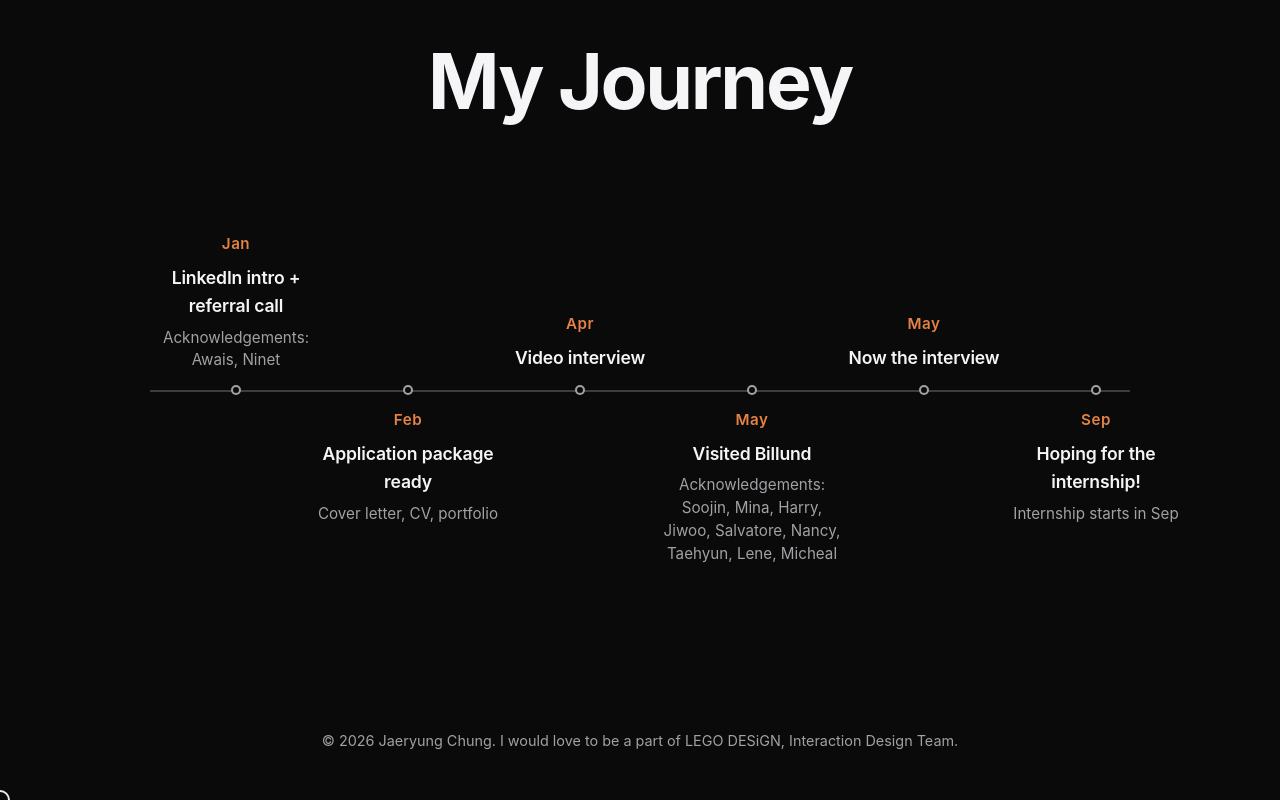
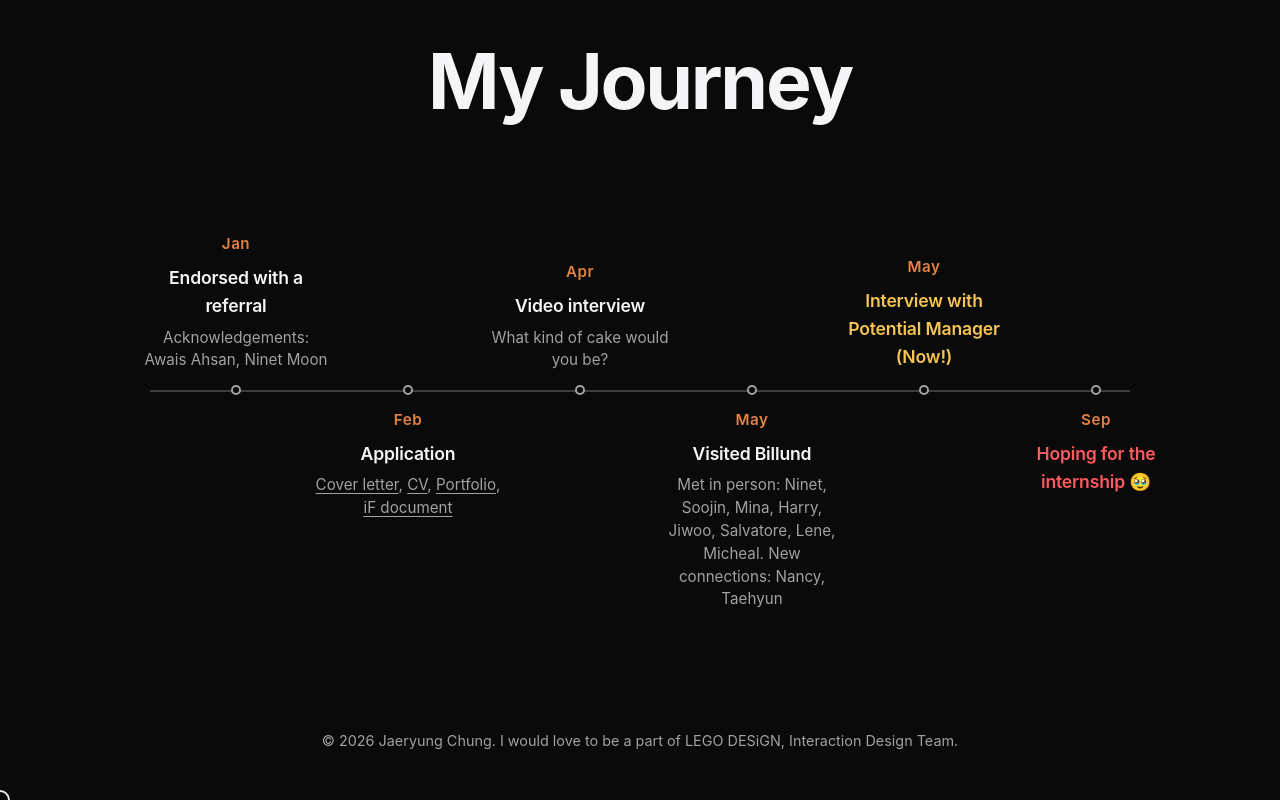
Before and after one commit to why-lego-should-hire-jaeryung/why-lego-should-hire-jaeryung.github.io, a website: page index.html in a window 1280 px wide. Shown: the part 6415-7215 px from the top of the page. Drawn offline with Linux system fonts and the light colour scheme; some packages are replaced by stand-ins of ours; a script that the page names is missing.

Commit message:
journey 2

```diff
--- a/index.html
+++ b/index.html
@@ -248,8 +248,8 @@
                 <div class="timeline-item fade-in">
                     <div class="timeline-card">
                         <div class="timeline-date">Jan</div>
-                        <div class="timeline-title">LinkedIn intro + referral call</div>
-                        <div class="timeline-description">Acknowledgements: Awais, Ninet</div>
+                        <div class="timeline-title">Endorsed with a referral</div>
+                        <div class="timeline-description">Acknowledgements: Awais Ahsan, Ninet Moon</div>
                     </div>
                     <div class="timeline-marker"></div>
                 </div>
@@ -257,8 +257,13 @@
                 <div class="timeline-item fade-in">
                     <div class="timeline-card">
                         <div class="timeline-date">Feb</div>
-                        <div class="timeline-title">Application package ready</div>
-                        <div class="timeline-description">Cover letter, CV, portfolio</div>
+                        <div class="timeline-title">Application</div>
+                        <div class="timeline-description">
+                            <a class="timeline-link" href="src/documents/CoverLetter_JaeryungChung.pdf" target="_blank" rel="noopener noreferrer">Cover letter</a>,
+                            <a class="timeline-link" href="src/documents/CV_JaeryungChung.pdf" target="_blank" rel="noopener noreferrer">CV</a>,
+                            <a class="timeline-link" href="src/documents/Portfolio_JaeryungChung.pdf" target="_blank" rel="noopener noreferrer">Portfolio</a>,
+                            <a class="timeline-link" href="src/documents/iF_DesignAward_WrightHere_JaeryungChung.pdf" target="_blank" rel="noopener noreferrer">iF document</a>
+                        </div>
                     </div>
                     <div class="timeline-marker"></div>
                 </div>
@@ -267,6 +272,7 @@
                     <div class="timeline-card">
                         <div class="timeline-date">Apr</div>
                         <div class="timeline-title">Video interview</div>
+                        <div class="timeline-description">What kind of cake would you be?</div>
                     </div>
                     <div class="timeline-marker"></div>
                 </div>
@@ -275,7 +281,7 @@
                     <div class="timeline-card">
                         <div class="timeline-date">May</div>
                         <div class="timeline-title">Visited Billund</div>
-                        <div class="timeline-description">Acknowledgements: Soojin, Mina, Harry, Jiwoo, Salvatore, Nancy, Taehyun, Lene, Micheal</div>
+                        <div class="timeline-description">Met in person: Ninet, Soojin, Mina, Harry, Jiwoo, Salvatore, Lene, Micheal. New connections: Nancy, Taehyun </div>
                     </div>
                     <div class="timeline-marker"></div>
                 </div>
@@ -283,7 +289,7 @@
                 <div class="timeline-item fade-in">
                     <div class="timeline-card">
                         <div class="timeline-date">May</div>
-                        <div class="timeline-title">Now the interview</div>
+                        <div class="timeline-title timeline-title--highlight">Interview with Potential Manager (Now!)</div>
                     </div>
                     <div class="timeline-marker"></div>
                 </div>
@@ -291,8 +297,8 @@
                 <div class="timeline-item fade-in">
                     <div class="timeline-card">
                         <div class="timeline-date">Sep</div>
-                        <div class="timeline-title">Hoping for the internship!</div>
-                        <div class="timeline-description">Internship starts in Sep</div>
+                        <div class="timeline-title timeline-title--warning">Hoping for the internship 🥹</div>
+                        <div class="timeline-description"></div>
                     </div>
                     <div class="timeline-marker"></div>
                 </div>
--- a/style.css
+++ b/style.css
@@ -814,12 +814,32 @@
     letter-spacing: -0.01em;
 }
 
+.timeline-title--highlight {
+    color: #f6c453;
+}
+
+.timeline-title--warning {
+    color: #ff5a5f;
+}
+
 .timeline-description {
     display: block;
     color: var(--text-secondary);
     font-size: 0.95rem;
     margin-top: 0.4rem;
     line-height: 1.5;
+}
+
+.timeline-link {
+    color: var(--text-secondary);
+    text-decoration: underline;
+    text-underline-offset: 0.2em;
+    text-decoration-thickness: 1px;
+    transition: color 0.2s ease;
+}
+
+.timeline-link:hover {
+    color: var(--text);
 }
 
 /* .info-icon {
```
Also changed, not shown: 4 other files.
